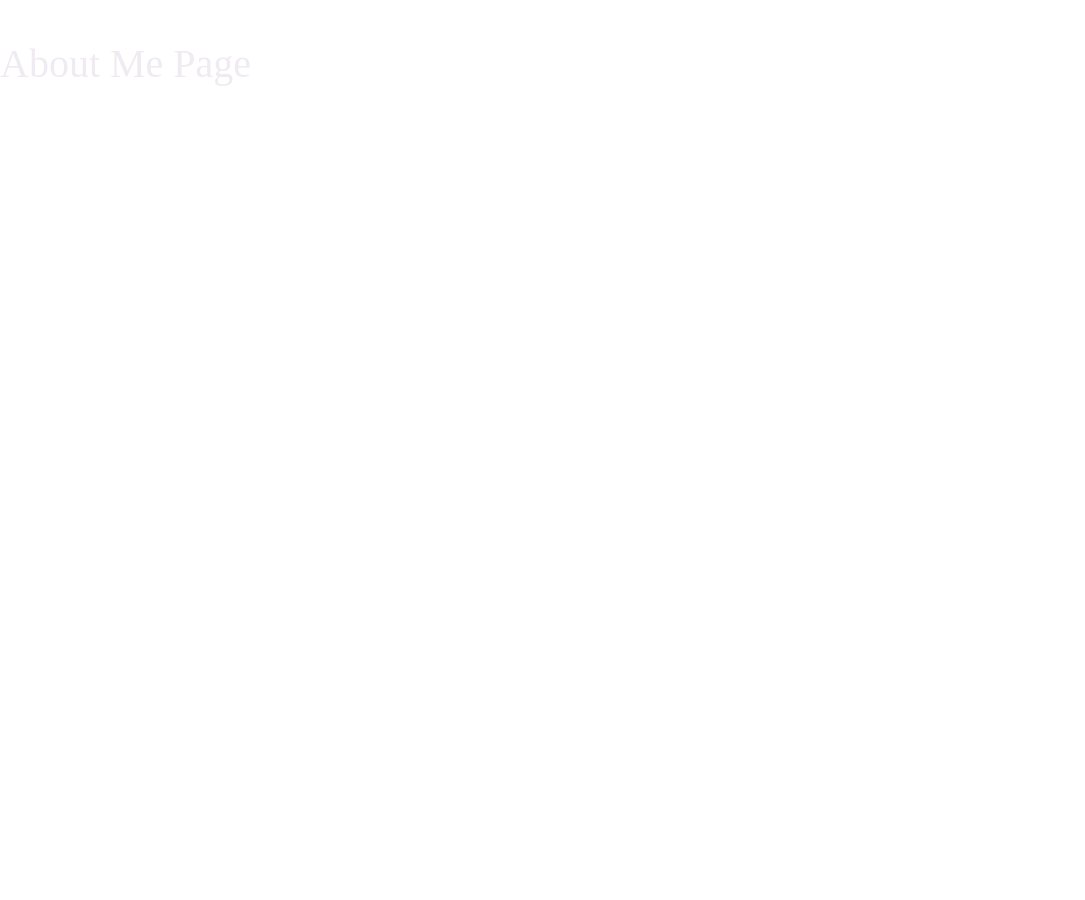
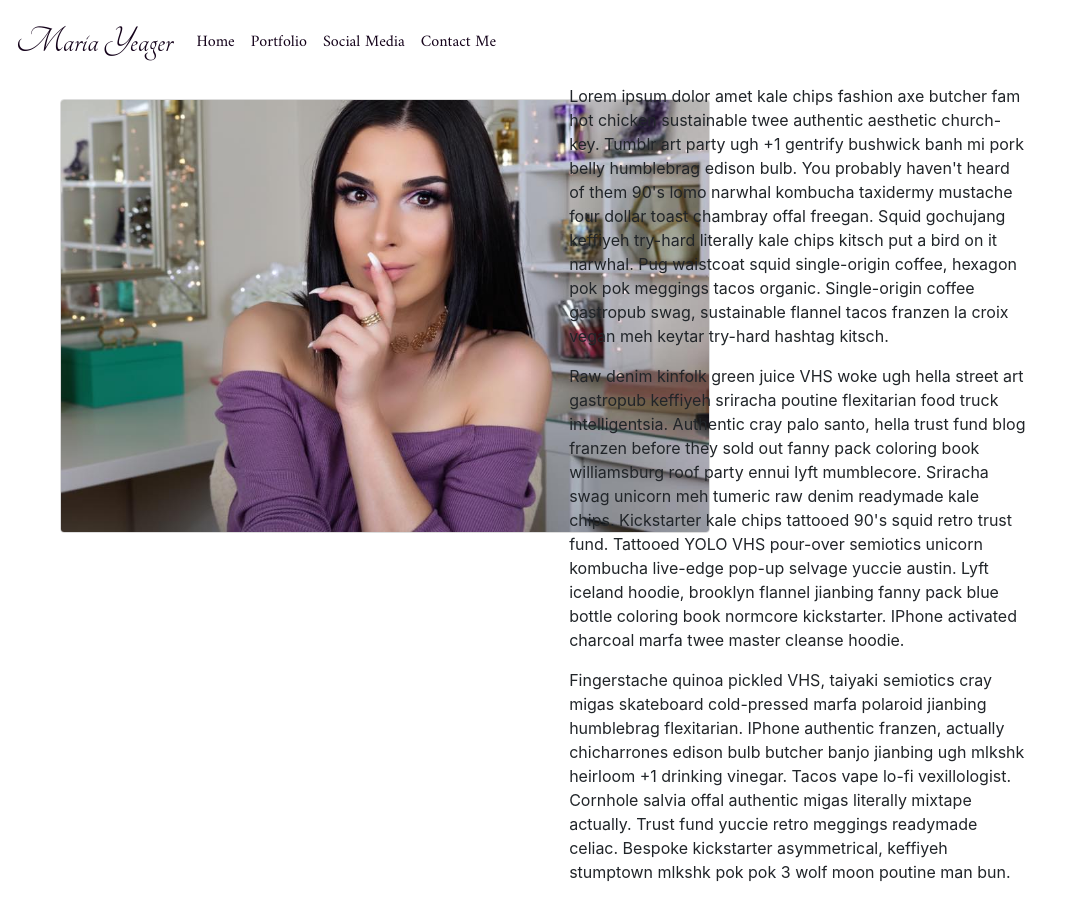
Before and after one commit to DanieMeas/Mariaybeauty, a plain HTML site: page about.html in a window 1280 px wide. Shown: the whole page, without its empty margins (0-1085 px from the left). Before the commit the page ends 800 px from the top, so only its background shows below. Drawn offline with nearby package versions, Linux system fonts and the light colour scheme.

Commit message:
updated photo added paragraph

```diff
--- /dev/null
+++ b/about.css
@@ -0,0 +1,55 @@
+/* Nav bar styles*/
+
+.navbar-brand {
+  font-family:'Tangerine', cursive;
+  color: #14021A;
+  font-size: 240%;
+
+}
+
+.navbar-default {
+    background-color: white;
+
+
+  }
+
+.nav-link {
+    color: #14021A;
+    font-family: 'Amiri', serif;
+
+}
+
+
+h1 {
+  font-family: 'Amiri', serif;
+  margin-top: 20px;
+  display: flex;
+  justify-content: center;
+  padding-left: 300px;
+}
+
+
+img {
+  border: 1px solid #ddd;
+  border-radius: 4px;
+  width: 650px;
+  margin-top: 15px;
+  margin-left: 20px;
+
+}
+
+
+
+
+p {
+
+  margin-right: 40px;
+}
+
+.col-sm-6 {
+  padding-top: 35px;
+}
+
+.page-content {
+  padding-left: 40px;
+}
--- a/about.html
+++ b/about.html
@@ -3,12 +3,70 @@
 <head>
   <title>About Me</title>
   <link rel="stylesheet" href="https://stackpath.bootstrapcdn.com/bootstrap/4.1.3/css/bootstrap.min.css" integrity="sha384-MCw98/SFnGE8fJT3GXwEOngsV7Zt27NXFoaoApmYm81iuXoPkFOJwJ8ERdknLPMO" crossorigin="anonymous">
-  <link rel="stylesheet" href="styles.css">
+  <link rel="stylesheet" href="about.css">
+  <link href="https://fonts.googleapis.com/css?family=Amiri" rel="stylesheet">
+  <link href="https://fonts.googleapis.com/css?family=Tangerine" rel="stylesheet">
+
 
 </head>
 
 <body>
-  <h1>About Me Page</h1>
+  <nav class="navbar navbar-expand navbar-default">
+    <div class="navbar-brand" href="#">Maria Yeager</div>
+    <button class="navbar-toggler" type="button" data-toggle="collapse" data-target="#navbarsExample02" aria-controls="navbarsExample02" aria-expanded="false" aria-label="Toggle navigation">
+      <span class="navbar-toggler-icon"></span>
+    </button>
+
+    <div class="collapse navbar-collapse" id="navbarsExample02">
+      <ul class="navbar-nav mr-auto">
+        <li class="nav-item">
+          <a class="nav-link" href="index.html">Home</a>
+        </li>
+        <li class="nav-item">
+          <a class="nav-link" href="portfolio.html">Portfolio</a>
+        </li>
+        <li class="nav-item">
+          <a class="nav-link" href="media.html">Social Media</a>
+        </li>
+        <li class="nav-item">
+          <a class="nav-link" href="contact.html">Contact Me</a>
+        </li>
+      </ul>
+    </div>
+  </nav>
+
+
+ <div class="page-content">
+  <div class="row">
+    <div class="col-sm-5">
+      <div class="mariaphoto">
+        <img src="images/aboutmaria.jpg">
+      </div>
+    </div>
+
+    <div class="col-sm-5">
+      <p>
+        Lorem ipsum dolor amet kale chips fashion axe butcher fam hot chicken sustainable twee authentic aesthetic church-key. Tumblr art party ugh +1 gentrify bushwick banh mi pork belly humblebrag edison bulb. You probably haven't heard of them 90's lomo narwhal kombucha taxidermy mustache four dollar toast chambray offal freegan. Squid gochujang keffiyeh try-hard literally kale chips kitsch put a bird on it narwhal. Pug waistcoat squid single-origin coffee, hexagon pok pok meggings tacos organic. Single-origin coffee gastropub swag, sustainable flannel tacos franzen la croix vegan meh keytar try-hard hashtag kitsch.
+      </p>
+
+      <p>
+        Raw denim kinfolk green juice VHS woke ugh hella street art gastropub keffiyeh sriracha poutine flexitarian food truck intelligentsia. Authentic cray palo santo, hella trust fund blog franzen before they sold out fanny pack coloring book williamsburg roof party ennui lyft mumblecore. Sriracha swag unicorn meh tumeric raw denim readymade kale chips. Kickstarter kale chips tattooed 90's squid retro trust fund. Tattooed YOLO VHS pour-over semiotics unicorn kombucha live-edge pop-up selvage yuccie austin. Lyft iceland hoodie, brooklyn flannel jianbing fanny pack blue bottle coloring book normcore kickstarter. IPhone activated charcoal marfa twee master cleanse hoodie.
+      </p>
+
+      <p>
+        Fingerstache quinoa pickled VHS, taiyaki semiotics cray migas skateboard cold-pressed marfa polaroid jianbing humblebrag flexitarian. IPhone authentic franzen, actually chicharrones edison bulb butcher banjo jianbing ugh mlkshk heirloom +1 drinking vinegar. Tacos vape lo-fi vexillologist. Cornhole salvia offal authentic migas literally mixtape actually. Trust fund yuccie retro meggings readymade celiac. Bespoke kickstarter asymmetrical, keffiyeh stumptown mlkshk pok pok 3 wolf moon poutine man bun.
+      </p>
+
+
+    </div>
+  </div>
+</div>
+
+
+
+
+
+
 
 </body>
 </html>
--- a/styles.css
+++ b/styles.css
@@ -43,7 +43,7 @@ transition: 0.6s;
   background-position: center;
   background-repeat: no-repeat;
   background-size: cover;
-  opacity: 0.7;
+  opacity: 0.8;
   color: #9814C4;
 
 
@@ -52,6 +52,4 @@ transition: 0.6s;
 .main-info {
   padding-top: 380px;
   color: #F0EBF2;
-
-
 }
```
Also changed, not shown: index.html (+2 -2 lines), images/aboutmaria.jpg (added). Lines whose indentation alone changed are shown as unchanged.
